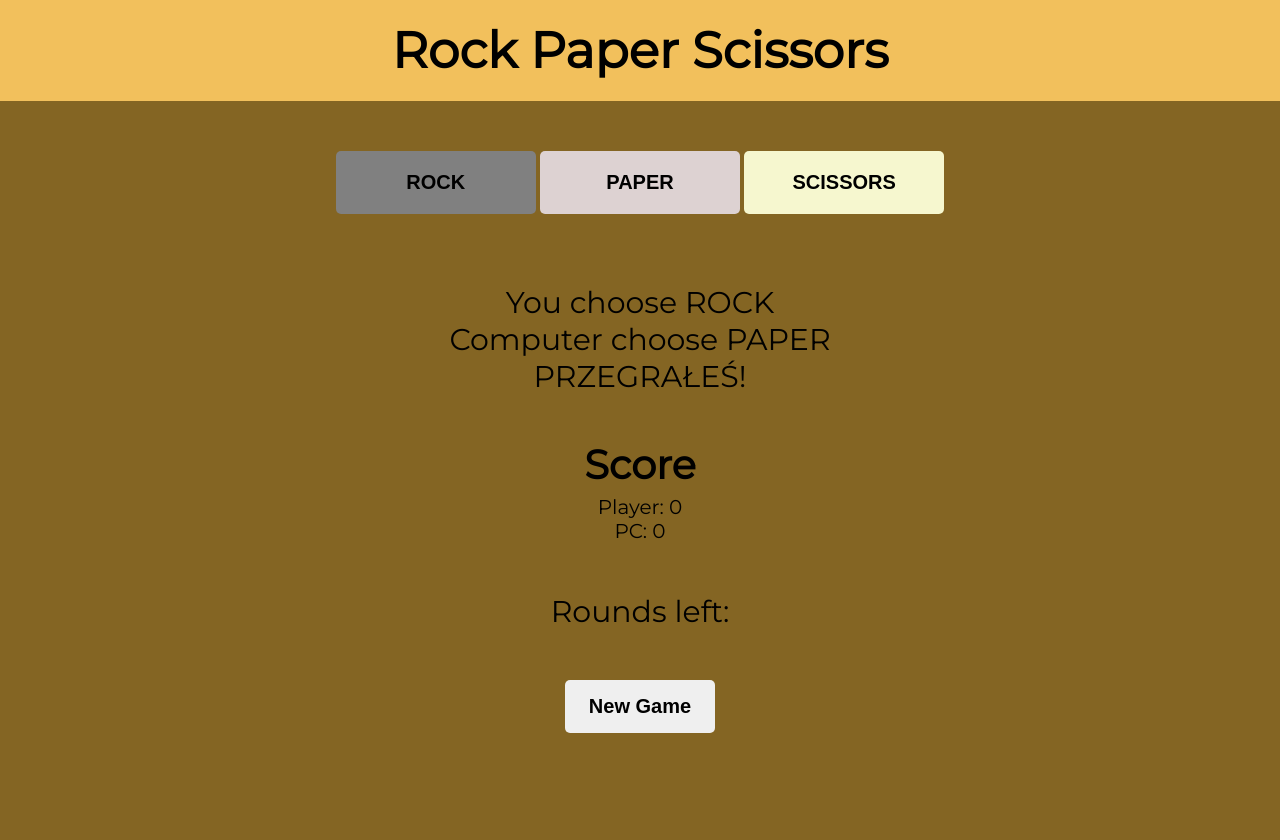
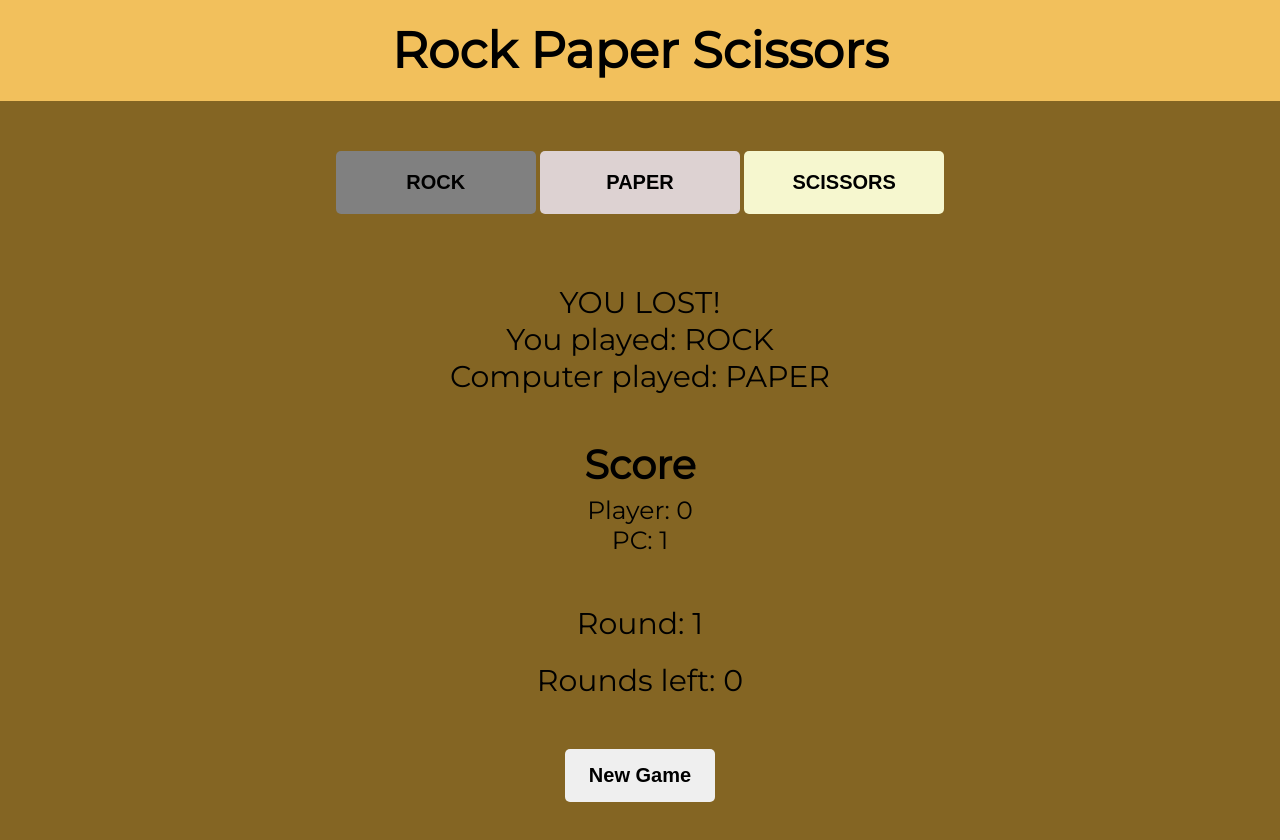
Before and after one commit to PawelZurawka/Zadanie-8.4, a website: page index.html in a window 1280 px wide. Both pictures are taken after a click on the button "ROCK". Before the commit the page ends 800 px from the top, so only its background shows below. Drawn offline with Linux system fonts and the light colour scheme.

Commit message:
Add score and rounds

```diff
--- a/index.html
+++ b/index.html
@@ -14,9 +14,9 @@
       </div>
       <div class="container">
         <div id="buttons">
-          <button class="allbuttons" id="rock-btn" data-move="rock">rock</button>
-          <button class="allbuttons" id="paper-btn" data-move="paper">paper</button>
-          <button class="allbuttons" id="scissors-btn" data-move="scissors">scissors</button>
+          <button class="buttons" id="rock-btn" data-move="rock">rock</button>
+          <button class="buttons" id="paper-btn" data-move="paper">paper</button>
+          <button class="buttons" id="scissors-btn" data-move="scissors">scissors</button>
         </div>
       </div>
       <div class="container">
@@ -25,12 +25,13 @@
       <div class="container">
         <div id="results">
           <h5 class="score-header">Score</h5>
-          <div id="player">Player:<span id="player-result"> 0</span></div>
-          <div id="pc">PC:<span id="pc-result"> 0</span></div>
+          <div id="player">Player: <span id="player-result"> 0</span></div>
+          <div id="pc">PC: <span id="pc-result"> 0</span></div>
         </div>
       </div>
       <div class="container">
-        <div id="rounds-left">Rounds left: </div>
+        <div class="rounds">Round: <span id="round"> 0</span></div>
+        <div class="rounds">Rounds left: <span id="rounds-left"> 0</span>
       </div>
       <div class="container">
         <button id="new-game-btn">New Game</button>
--- a/js/script.js
+++ b/js/script.js
@@ -4,21 +4,21 @@ var paperBtn = document.getElementById('paper-btn');
 var scissorsBtn = document.getElementById('scissors-btn');
 var output = document.getElementById('result-output');
 var firstMessage = 'What you choose? Rock, paper or scissors?';
-//var buttons = document.getElementsByClassName('allbuttons');
+//var buttons = document.getElementsByClassName('buttons');
+var outputPlayerScore = document.getElementById('player-result');
+var outputComputerScore = document.getElementById('pc-result');
+var outputRound = document.getElementById('round');
+var outputRoundsLeft = document.getElementById('rounds-left');
+
+var results = {
+  round: 0,
+  userResult: 0,
+  computerResult: 0,
+};
 
 var resultsOutput = function(text) {
   output.innerHTML = text;
 };
-
-//function numToText(result) {
- // if (result == 1) {
- //   return "ROCK";
- // } else if (result == 2) {
- //   return "PAPER";
- // } else if (result == 3) {
- //   return "SCISSORS";
- // }
-//}
 
 //First message
 resultsOutput(firstMessage);
@@ -26,32 +26,37 @@ resultsOutput(firstMessage);
 //Player move
 var playerMove = function(playerChoice) {
   var computerChoice = randomPcChoice();
-
+  results.round += 1;
+  outputRound.innerHTML = results.round;
+//rock = 1
+//paper = 2
+//scissors = 3
   if (computerChoice === 1) {
     computerChoice = 'ROCK';
   }
-
   else if (computerChoice === 2) {
     computerChoice = 'PAPER';
   }
-
   else {
     computerChoice = 'SCISSORS';
   }
-  //rock = 1
-  //paper = 2
-  //scissors = 3
+
   if (playerChoice === computerChoice) {
-      resultsOutput('Computer choose ' + computerChoice + '<br>REMIS!<br>');
+    resultsOutput('DRAW!<br>You and Computer played:<br>' + playerChoice);
   }
   else if ((playerChoice === 'ROCK' && computerChoice === 'SCISSORS') || (playerChoice === 'PAPER' && computerChoice === 'ROCK') || (playerChoice === 'SCISSORS' && computerChoice === 'PAPER')) {
-    resultsOutput('Computer choose ' + computerChoice + '<br>WYGRAŁEŚ!<br>');
+    resultsOutput('YOU WON!<br>You played: ' + playerChoice + '<br>' + 'Computer played: ' + computerChoice);
+    results.userResult += 1;
+    outputPlayerScore.innerHTML = results.userResult;
   }
   else {
-    resultsOutput('Computer choose ' + computerChoice + '<br>PRZEGRAŁEŚ!<br>');
+    resultsOutput('YOU LOST!<br>You played: ' + playerChoice + '<br>' + 'Computer played: ' + computerChoice);
+    results.computerResult += 1;
+    outputComputerScore.innerHTML = results.computerResult;
   }
-    console.log(playerChoice);
-    console.log(computerChoice);
+    //console.log(results);
+    //console.log(playerChoice);
+    //console.log(computerChoice);
 };
 
 //Random computer choice
@@ -61,17 +66,14 @@ var randomPcChoice = function() {
 
 rockBtn.addEventListener('click', function() {
   playerMove('ROCK');
-  output.insertAdjacentHTML('afterbegin', 'You choose ROCK<br>');
 });
 
 paperBtn.addEventListener('click', function() {
   playerMove('PAPER');
-  output.insertAdjacentHTML('afterbegin', 'You choose PAPER<br>');
 });
 
 scissorsBtn.addEventListener('click', function() {
   playerMove('SCISSORS');
-  output.insertAdjacentHTML('afterbegin', 'You choose SCISSORS<br>');
 });
 
 /*
--- a/sass/style.scss
+++ b/sass/style.scss
@@ -24,7 +24,7 @@ body {
   margin: 50px auto;
 }
 
-.allbuttons {
+.buttons {
   padding: 20px;
   border-radius: 5px;
   border: none;
@@ -65,11 +65,16 @@ body {
 }
 
 #player, #pc {
-  font-size: 20px;
+  font-size: 25px;
 }
 
-#rounds-left {
+#rounds-left, #rounds {
   font-size: 30px;
+}
+
+.rounds {
+  font-size: 30px;
+  margin-bottom: 20px;
 }
 
 #new-game-btn {
```
Also changed, not shown: css/style.css, 1 other file.
